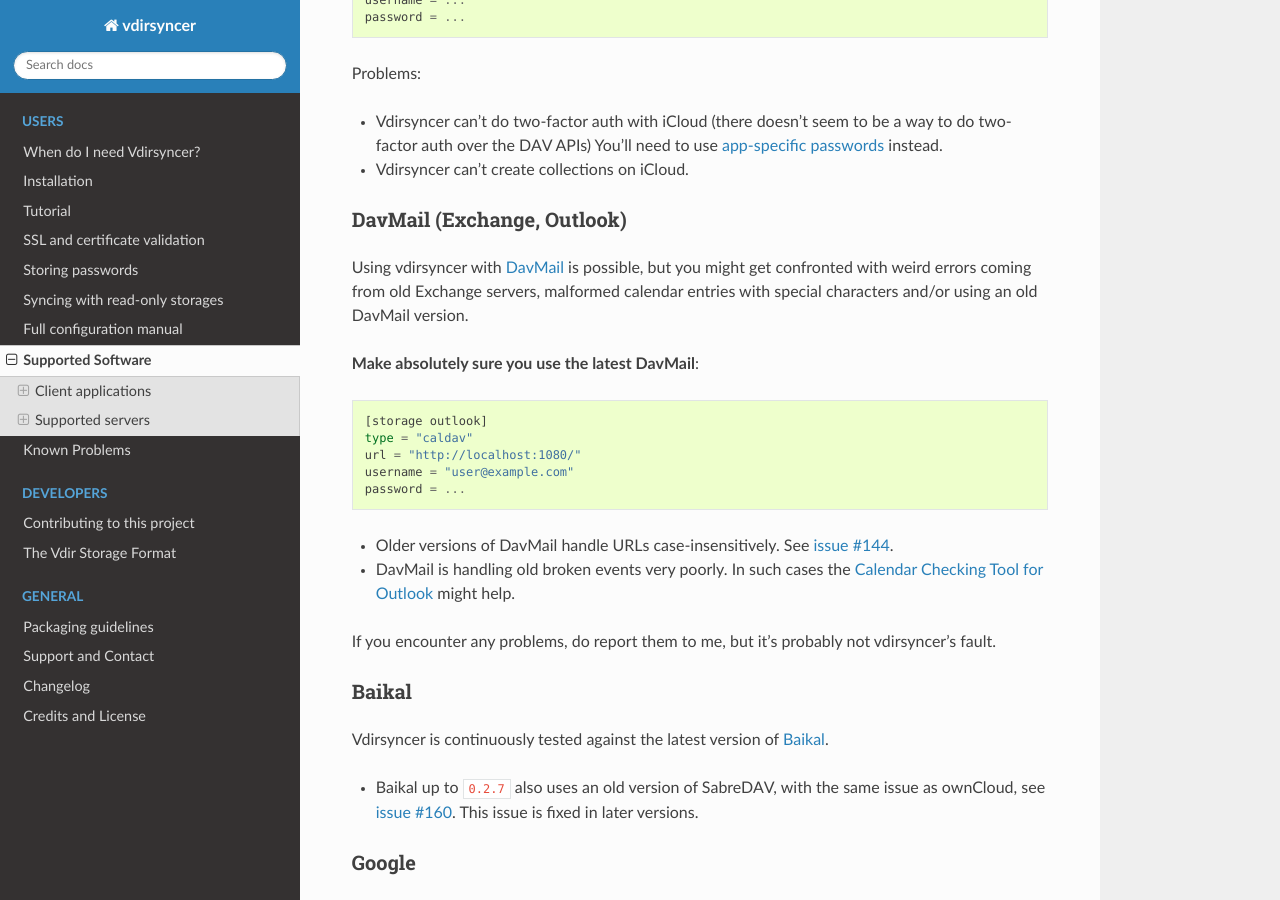
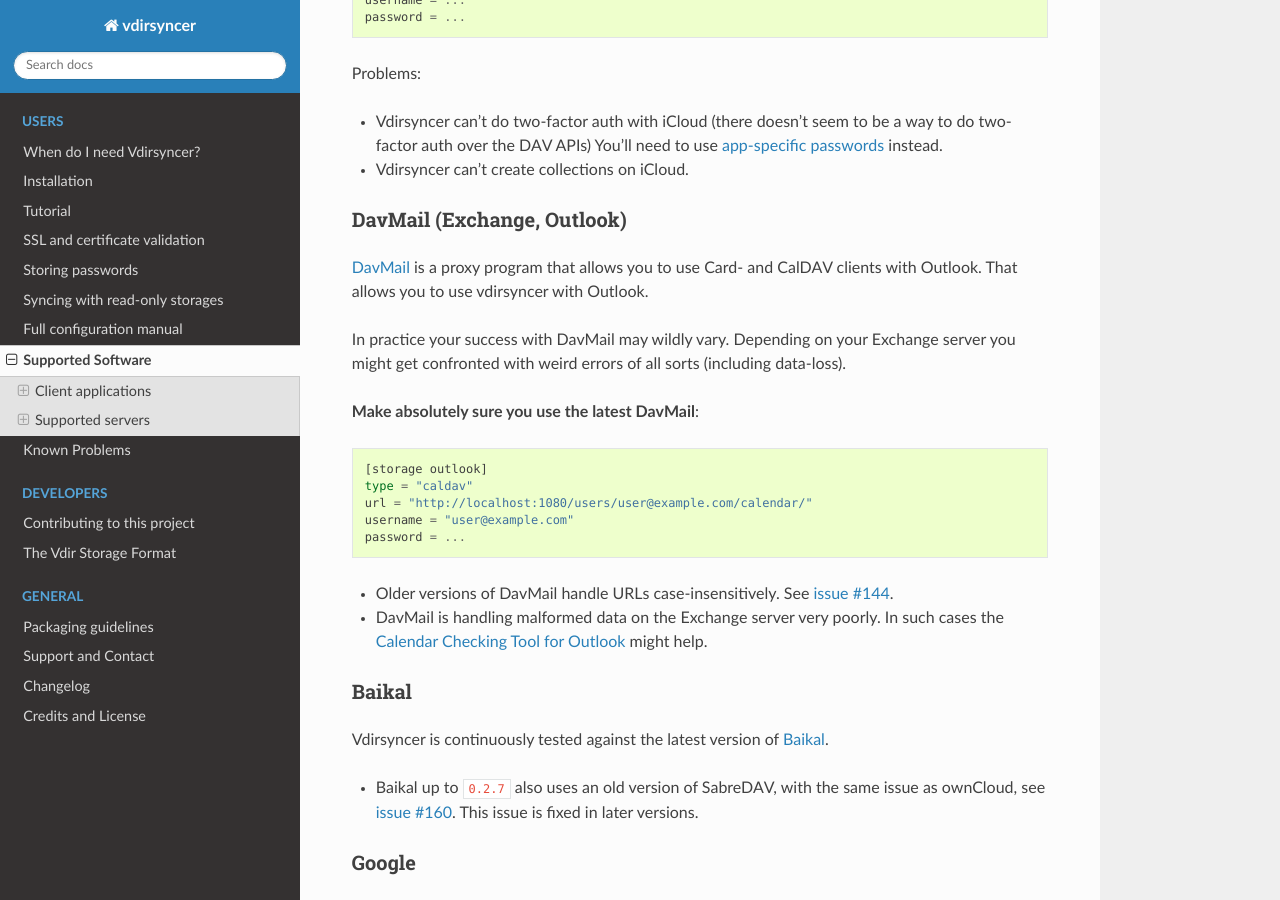
Before and after one commit to pimutils/vdirsyncer, a Sphinx documentation site: the page built from docs/supported.rst, in a window 1280 px wide and 900 px high, scrolled down 2820 px. Built offline with Sphinx 7.4.7 and the Read the Docs theme 2.0.0, drawn with Linux system fonts in a browser that asks for light colours; the version number could not be read and is left out.

Commit message:
Update DavMail section

```diff
--- a/docs/supported.rst
+++ b/docs/supported.rst
@@ -195,26 +195,26 @@
 DavMail (Exchange, Outlook)
 ---------------------------
 
-Using vdirsyncer with DavMail_ is possible, but you might get confronted with
-weird errors coming from old Exchange servers, malformed calendar entries with
-special characters and/or using an old DavMail version.
+DavMail_ is a proxy program that allows you to use Card- and CalDAV clients
+with Outlook. That allows you to use vdirsyncer with Outlook.
+
+In practice your success with DavMail may wildly vary. Depending on your
+Exchange server you might get confronted with weird errors of all sorts
+(including data-loss).
 
 **Make absolutely sure you use the latest DavMail**::
 
     [storage outlook]
     type = "caldav"
-    url = "http://localhost:1080/"
+    url = "http://localhost:1080/users/user@example.com/calendar/"
     username = "user@example.com"
     password = ...
 
 - Older versions of DavMail handle URLs case-insensitively. See :gh:`144`.
-- DavMail is handling old broken events very poorly. In such cases the
-  `Calendar Checking Tool for Outlook
+- DavMail is handling malformed data on the Exchange server very poorly. In
+  such cases the `Calendar Checking Tool for Outlook
   <https://www.microsoft.com/en-us/download/details.aspx?id=28786>`_ might
   help.
-
-If you encounter any problems, do report them to me, but it's probably not
-vdirsyncer's fault.
 
 .. _DavMail: http://davmail.sourceforge.net/
 
```
